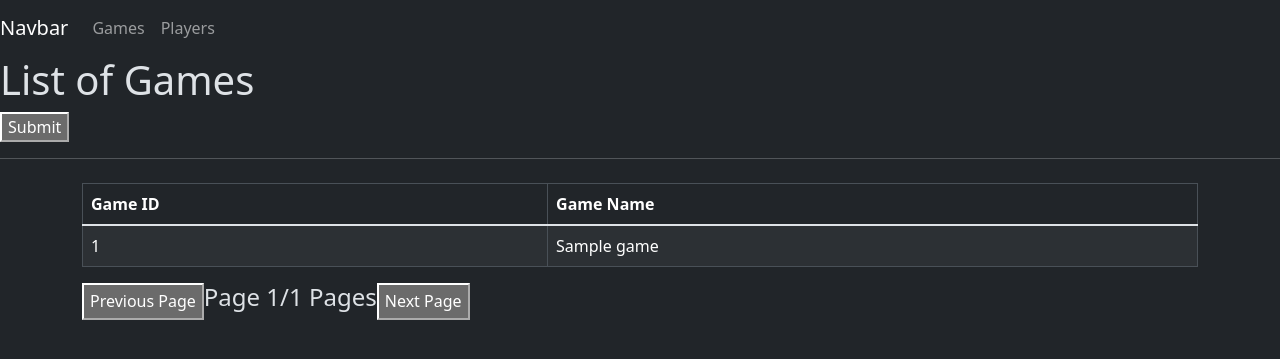
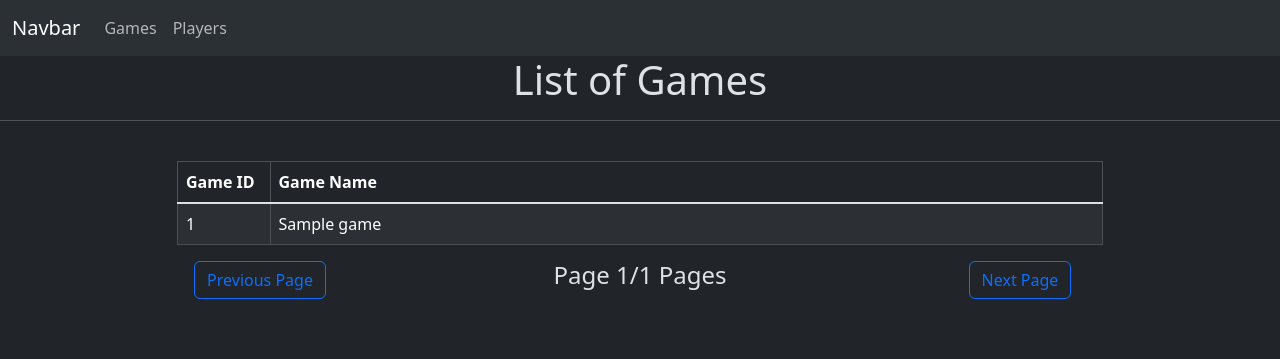
Before and after one commit to Bmknezev/ESOF-3675-Project, a Flask app: template templates/view_games.html in a window 1280 px wide. Shown: the top 359 px of the page. Run offline with Flask 3, Linux system fonts and the light colour scheme; the template is opened without the code that fills it: most values are stand-ins (such as "Sample title", 1, 10 or a date in 2020); parts of the project's set-up code (start-up, migrations or seed data) failed here and were passed over; some libraries are stand-ins or nearby versions.

Commit message:
modified games page

```diff
--- a/GUI.py
+++ b/GUI.py
@@ -47,7 +47,7 @@ skipVal=0
 curPage=0
 
 
-pageSize = 20
+pageSize = 10
 numOfPages = 0
 
 
@@ -75,7 +75,12 @@ def index():
 
     g = games.find().skip(skipVal*pageSize).limit(pageSize)
     numOfPages = games.count_documents({})//pageSize
-    return render_template("view_games.html", title="View Games", games=g, pgCount=numOfPages, currentPage=skipVal+1)
+
+    if skipVal > 0:
+        f = False
+    else:
+        f = True
+    return render_template("view_games.html", title="View Games", games=g, pgCount=numOfPages, currentPage=skipVal+1, first=f)
 
 
 @app.route("/view_players", methods=["POST", "GET"])
@@ -109,8 +114,11 @@ def view_players():
 
     pl = players.aggregate(pipeline)
     #numOfPages = pl.count_documents({}) // pageSize
-
-    return render_template("view_players.html", title="View Players", players=pl, pgCount=numOfPages, currentPage=skipVal+1)
+    if skipVal > 0:
+        f = False
+    else:
+        f = True
+    return render_template("view_players.html", title="View Players", players=pl, pgCount=numOfPages, currentPage=skipVal+1, first=f)
 
 
 
--- a/templates/layout.html
+++ b/templates/layout.html
@@ -2,13 +2,15 @@
 
 <!DOCTYPE html>
 <html lang="en" data-bs-theme="dark">
+
 <head>
   <!-- Required Meta Tags -->
   <meta charset="UTF-8">
   <meta name="viewport" content="width=device-width, initial-scale=1, shrink-to-fit=no">
 
   <!-- Bootstrap CSS -->
-    <link href="https://cdn.jsdelivr.net/npm/bootstrap@5.3.3/dist/css/bootstrap.min.css" rel="stylesheet" integrity="sha384-QWTKZyjpPEjISv5WaRU9OFeRpok6YctnYmDr5pNlyT2bRjXh0JMhjY6hW+ALEwIH" crossorigin="anonymous">
+  <link href="https://cdn.jsdelivr.net/npm/bootstrap@5.3.3/dist/css/bootstrap.min.css" rel="stylesheet"
+    integrity="sha384-QWTKZyjpPEjISv5WaRU9OFeRpok6YctnYmDr5pNlyT2bRjXh0JMhjY6hW+ALEwIH" crossorigin="anonymous">
 
   <!-- Changes the title of the tab, depending on what page it is -->
   {% if title %}
@@ -23,9 +25,11 @@
 
   <!-- Navigation Bar Code  -->
   <header>
-        <nav class="navbar navbar-expand-lg navbar-dark bg-dark">
-            <a class="navbar-brand" >Navbar</a>
-            <button class="navbar-toggler" type="button" data-toggle="collapse" data-target="#navbarSupportedContent" aria-controls="navbarSupportedContent" aria-expanded="false" aria-label="Toggle navigation">
+    <nav class="navbar navbar-expand-lg bg-body-tertiary">
+      <div class="container-fluid">
+        <a class="navbar-brand">Navbar</a>
+        <button class="navbar-toggler" type="button" data-toggle="collapse" data-target="#navbarSupportedContent"
+          aria-controls="navbarSupportedContent" aria-expanded="false" aria-label="Toggle navigation">
           <span class="navbar-toggler-icon"></span>
         </button>
 
@@ -39,15 +43,18 @@
             </li>
           </ul>
         </div>
+      </div>
     </nav>
   </header>
-
   <!-- The block content is where the other html files put their code  -->
   {% block content %}
   <!-- Code is here, but in other html files  -->
   {% endblock %}
 
   <!-- Required Script Tag -->
-    <script src="https://cdn.jsdelivr.net/npm/bootstrap@5.3.3/dist/js/bootstrap.bundle.min.js" integrity="sha384-YvpcrYf0tY3lHB60NNkmXc5s9fDVZLESaAA55NDzOxhy9GkcIdslK1eN7N6jIeHz" crossorigin="anonymous"></script>
+  <script src="https://cdn.jsdelivr.net/npm/bootstrap@5.3.3/dist/js/bootstrap.bundle.min.js"
+    integrity="sha384-YvpcrYf0tY3lHB60NNkmXc5s9fDVZLESaAA55NDzOxhy9GkcIdslK1eN7N6jIeHz"
+    crossorigin="anonymous"></script>
 </body>
+
 </html>
--- a/templates/view_games.html
+++ b/templates/view_games.html
@@ -6,27 +6,35 @@
 <!-- Code needs to be in block content tag to properly inherit -->
 {% block content %}
 
+<style>
+    h1 {
+        text-align: center;
+    }
+</style>
 <!-- Header/title -->
 <h1>List of Games</h1>
 
-<!-- submit button-->
-<form method="post">
-    <button type="submit">Submit</button>
-</form>
+
 
 <!-- Makes a horizontal line -->
 <hr>
 
 
 <!-- Games Table -->
+<div class="container-fluid">
+
     <div class="container">
+        <div class="row">
+            <div class="col">
 
+            </div>
+            <div class="col-sm-10">
                 <table class=" table mt-4 table-striped table-hover table-bordered ">
 
                     <!-- Games Table Head-->
                     <thead>
                         <tr>
-                <th scope="col">Game ID</th>
+                            <th style="width:10%" scope="col">Game ID</th>
                             <th scope="col">Game Name</th>
                         </tr>
                     </thead>
@@ -41,17 +49,42 @@
                         {% endfor %}
                     </tbody>
                 </table>
+            </div>
+            <div class="col">
+
+            </div>
+        </div>
+    </div>
 
 
 
-    <!-- Traverse Pages Button Bar-->
+
+
+    <div class="container text-center">
+        <div class="row align-items-start">
+            <div class="col">
+                <!-- previous page button-->
                 <form method="post">
-        <div class="btn-group" role="group" aria-label="Basic example">
-        <button type="lastPage" name="last">Previous Page</button>
+                    {% if first %}
+                    <button class="btn btn-outline-primary" type="lasttPage" name="last" disabled>Previous Page</button>
+                    {% else %}
+                    <button class="btn btn-outline-primary" type="lasttPage" name="last">Previous Page</button>
+                    {% endif %}
+                </form>
+            </div>
+            <div class="col">
                 <h4> Page {{currentPage}}/{{pgCount}} Pages </h4>
-        <button type="nextPage" name="next">Next Page</button>
             </div>
+            <div class="col">
+                <!-- next page button-->
+                <form method="post">
+                    <button class="btn btn-outline-primary" type="nextPage" name="next">Next Page</button>
                 </form>
+            </div>
+        </div>
+    </div>
+
+
     <br>
     <br>
 </div>
```
Also changed, not shown: templates/view_players.html (+11 -8 lines), 1 other file. Lines whose indentation alone changed are shown as unchanged.
